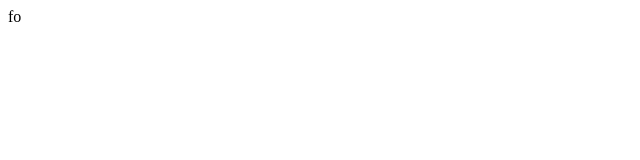
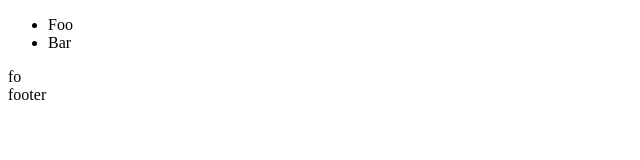
Before and after one commit to qiyi-li/miao-fe, a Vue app: page / in a window 1280 px wide. Shown: the top 160 px of the page, without its empty margins (0-640 px from the left). Built offline with nearby package versions, Linux system fonts and the light colour scheme.

Commit message:
add vue-router

```diff
--- a/src/App.tsx
+++ b/src/App.tsx
@@ -7,7 +7,18 @@ export const App = defineComponent({
     const onClick = ()=>refCount.value+=1
     return () => (
       <div>
+        <header>
+          <ul>
+            <li>
+              <router-link to="/">Foo</router-link>
+            </li>
+            <li>
+            <router-link to="/bar">Bar</router-link>
+            </li>
+          </ul>
+        </header>
         <RouterView/>
+        <footer>footer</footer>
       </div>)
   }
 })
--- a/src/main.ts
+++ b/src/main.ts
@@ -1,6 +1,6 @@
 import { createApp } from 'vue'
 import {App} from "./App"
-import VueRouter from 'vue-router'
+import {createRouter,createWebHashHistory} from 'vue-router'
 import { Bar } from './views/Bar'
 import { Foo } from './views/Foo'
 
@@ -8,8 +8,8 @@ const routes = [
     {path:'/',component:Foo},
     {path:'/bar',component:Bar}
 ]
-const router = VueRouter.createRouter({
-    history:VueRouter.createWebHashHistory(),
+const router = createRouter({
+    history:createWebHashHistory(),
     routes
 })
 
```
